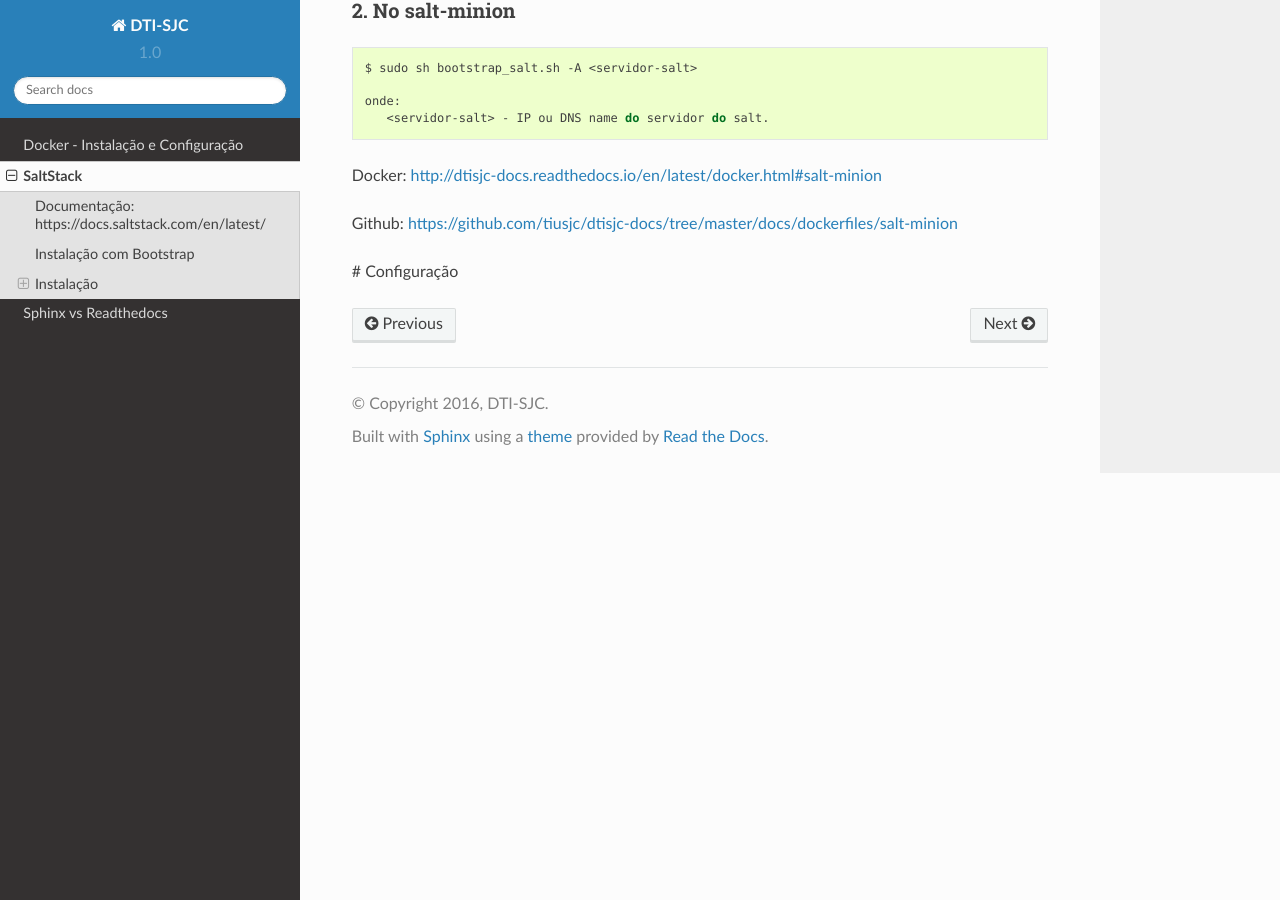
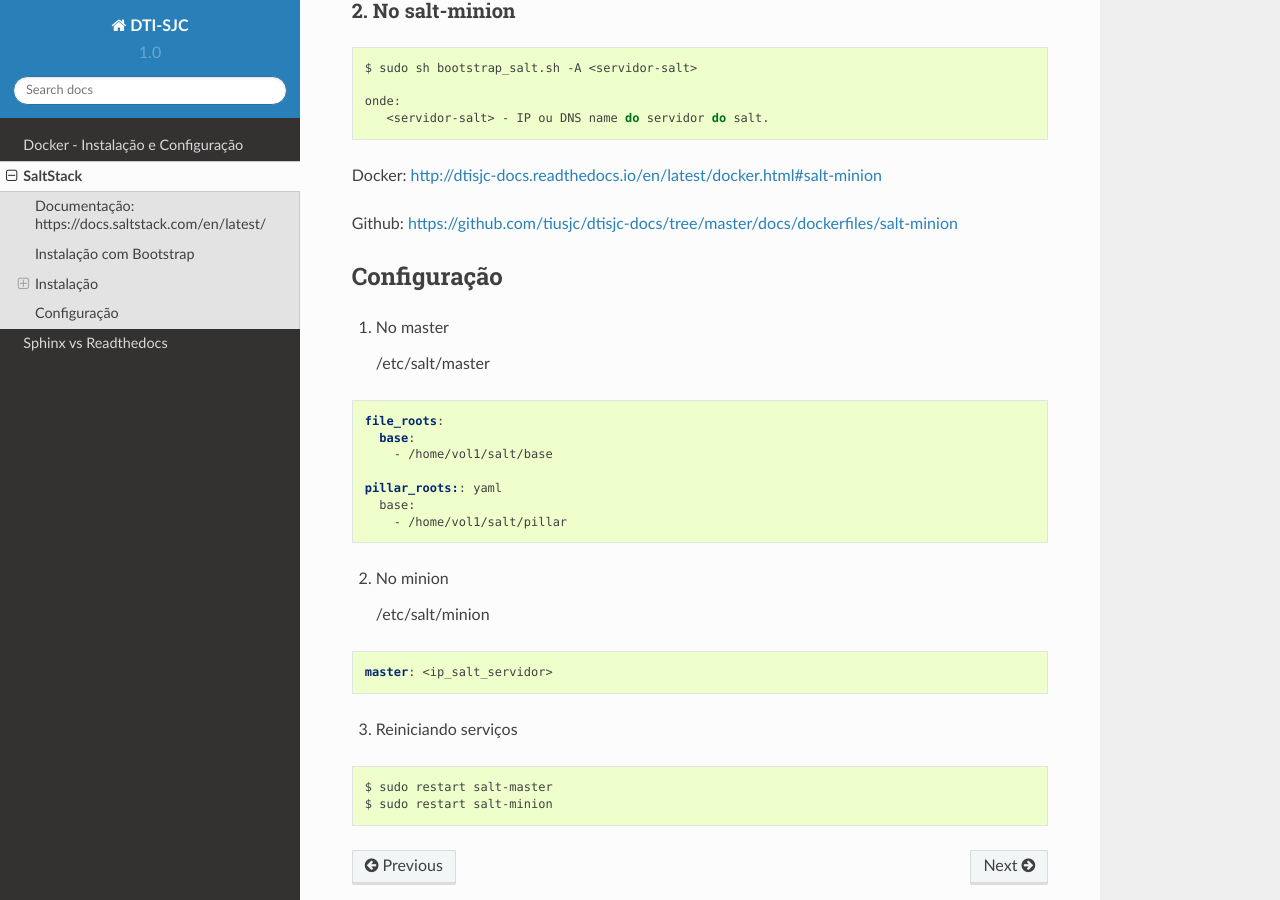
Before and after one commit to tiusjc/dtisjc-docs, a Sphinx documentation site: the page built from docs/source/saltstack.rst, in a window 1280 px wide and 900 px high, scrolled down 616 px. Built offline with Sphinx 7.4.7 and the Read the Docs theme 2.0.0, drawn with Linux system fonts in a browser that asks for light colours.

Commit message:
Atualizando salt

```diff
--- a/docs/source/saltstack.rst
+++ b/docs/source/saltstack.rst
@@ -15,7 +15,7 @@ Instalação
 ----------
 
 1. No salt master
-~~~~~~~~~~~~~~~~~~~~~~~~~
+~~~~~~~~~~~~~~~~~
 
 .. code-block:: bash
 
@@ -26,7 +26,7 @@ Docker: http://dtisjc-docs.readthedocs.io/en/latest/docker.html#salt-master
 Github: https://github.com/tiusjc/dtisjc-docs/tree/master/docs/dockerfiles/salt-master
 
 2. No salt-minion
-~~~~~~~~~~~~~~~~~~~~~~~~~
+~~~~~~~~~~~~~~~~~
 
 .. code-block:: bash
 
@@ -39,4 +39,34 @@ Docker: http://dtisjc-docs.readthedocs.io/en/latest/docker.html#salt-minion
 
 Github: https://github.com/tiusjc/dtisjc-docs/tree/master/docs/dockerfiles/salt-minion
 
-# Configuração
+Configuração
+------------
+
+1. No master
+
+   /etc/salt/master
+
+.. code-block:: yaml
+
+  file_roots:
+    base:
+      - /home/vol1/salt/base
+
+  pillar_roots:: yaml
+    base:
+      - /home/vol1/salt/pillar
+
+2. No minion
+
+   /etc/salt/minion
+
+.. code-block:: yaml
+
+  master: <ip_salt_servidor>
+
+3. Reiniciando serviços
+
+.. code-block:: bash
+
+  $ sudo restart salt-master
+  $ sudo restart salt-minion
```
Also changed, not shown: 6 other files.
